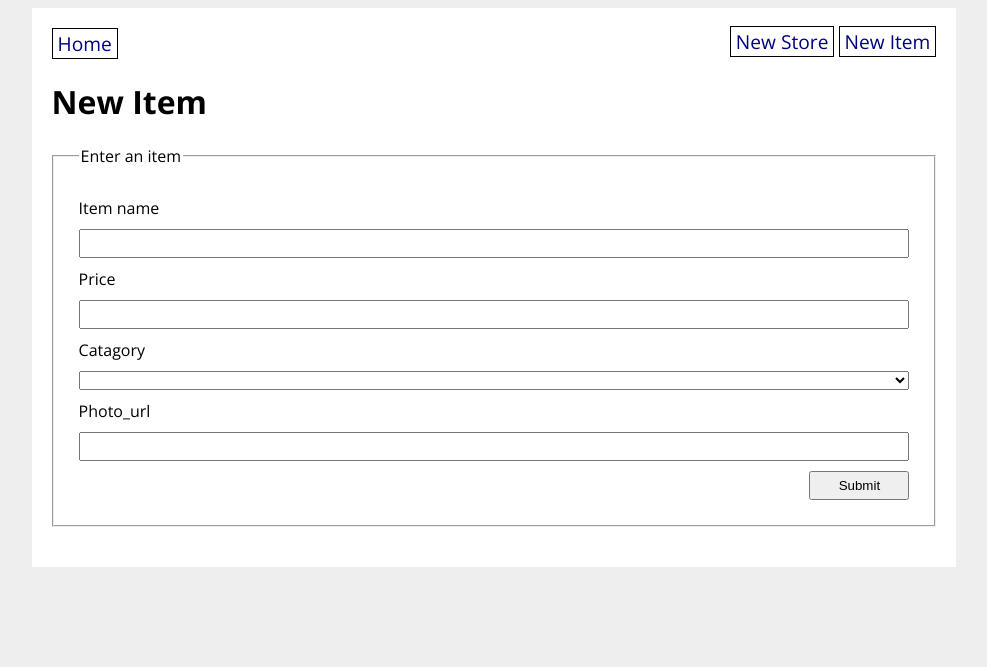
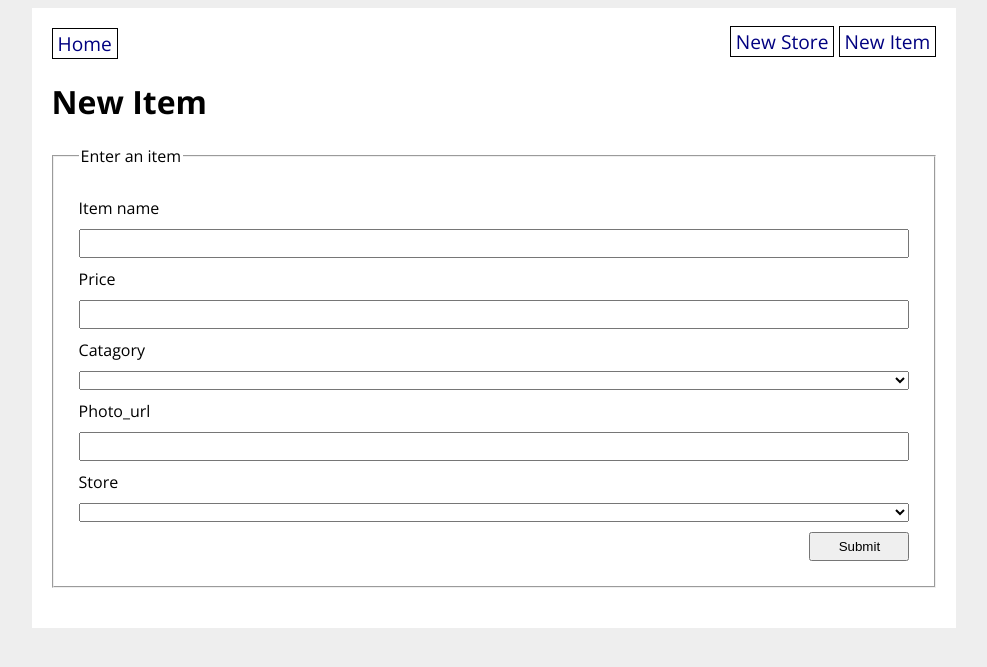
Before and after one commit to Aldo10012/grocery-store, a Flask app: page /new_item in a window 1280 px wide. Shown: the top 667 px of the page, without its empty margins (146-1133 px from the left). Run offline with Flask 2, Linux system fonts and the light colour scheme; lists and menus that the app fills with data are empty.

Commit message:
got forms to render template

```diff
--- a/grocery_app/routes.py
+++ b/grocery_app/routes.py
@@ -34,7 +34,7 @@ def new_store():
         db.session.commit()
 
         flash('success')
-        return redirect(url_for('main.store_detail'))
+        return redirect(url_for('main.store_detail', store_id = grocery_store.id))
 
     # TODO: Send the form to the template and use it to render the form fields
     return render_template('new_store.html', form=form)
@@ -53,13 +53,14 @@ def new_item():
             name = form.name.data,
             price = form.price.data,
             category = form.category.data,
-            photo_url = form.photo_url.data
+            photo_url = form.photo_url.data,
+            store_id = form.store.data.id
         )
         db.session.add(grocery_item)
         db.session.commit()
 
         flash('success')
-        return redirect(url_for('main.item_detail'))
+        return redirect(url_for('main.item_detail', item_id = grocery_item.id))
 
     # TODO: Send the form to the template and use it to render the form fields
     return render_template('new_item.html', form=form)
@@ -81,7 +82,7 @@ def store_detail(store_id):
         db.session.commit()
 
         flash("success")
-        return redirect(url_for('main.store_detail'))
+        return redirect(url_for('main.store_detail', store_id = grocery_store.id))
 
     # TODO: Send the form to the template and use it to render the form fields
     store = GroceryStore.query.get(store_id)
@@ -106,7 +107,7 @@ def item_detail(item_id):
         db.session.commit()
 
         flash("success")
-        return redirect(url_for('main.item_detail'))
+        return redirect(url_for('main.item_detail', item_id = grocery_item.id))
 
     # TODO: Send the form to the template and use it to render the form fields
     item = GroceryItem.query.get(item_id)
--- a/grocery_app/templates/item_detail.html
+++ b/grocery_app/templates/item_detail.html
@@ -31,6 +31,9 @@
         {{ form.photo_url.label }}
         {{ form.photo_url }}
 
+        {{ form.store.label }}
+        {{ form.store }}
+
         {{ form.submit }}
     </fieldset>
 </form>
--- a/grocery_app/templates/new_item.html
+++ b/grocery_app/templates/new_item.html
@@ -21,6 +21,9 @@
         {{ form.photo_url.label }}
         {{ form.photo_url }}
 
+        {{ form.store.label }}
+        {{ form.store }}
+
         {{ form.submit }}
     </fieldset>
 </form>
```
Also changed, not shown: grocery_app/database.db.
